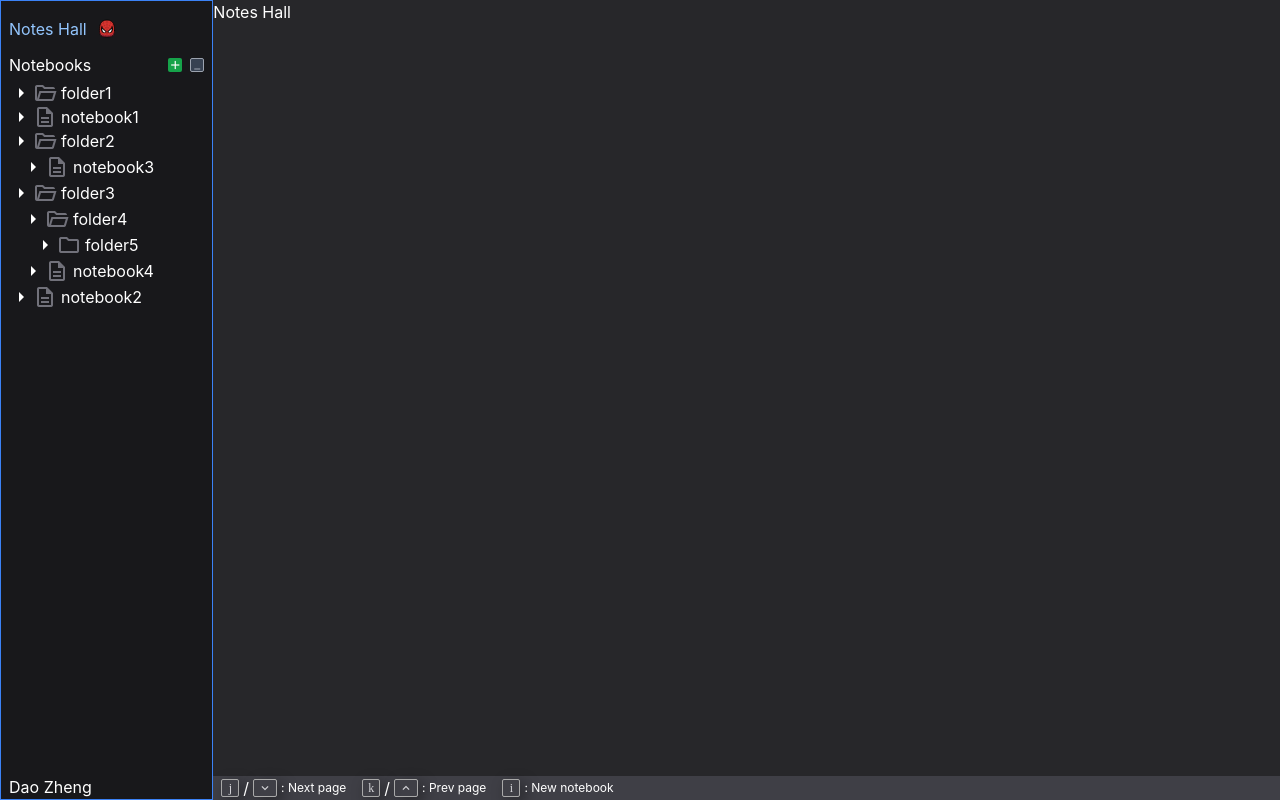
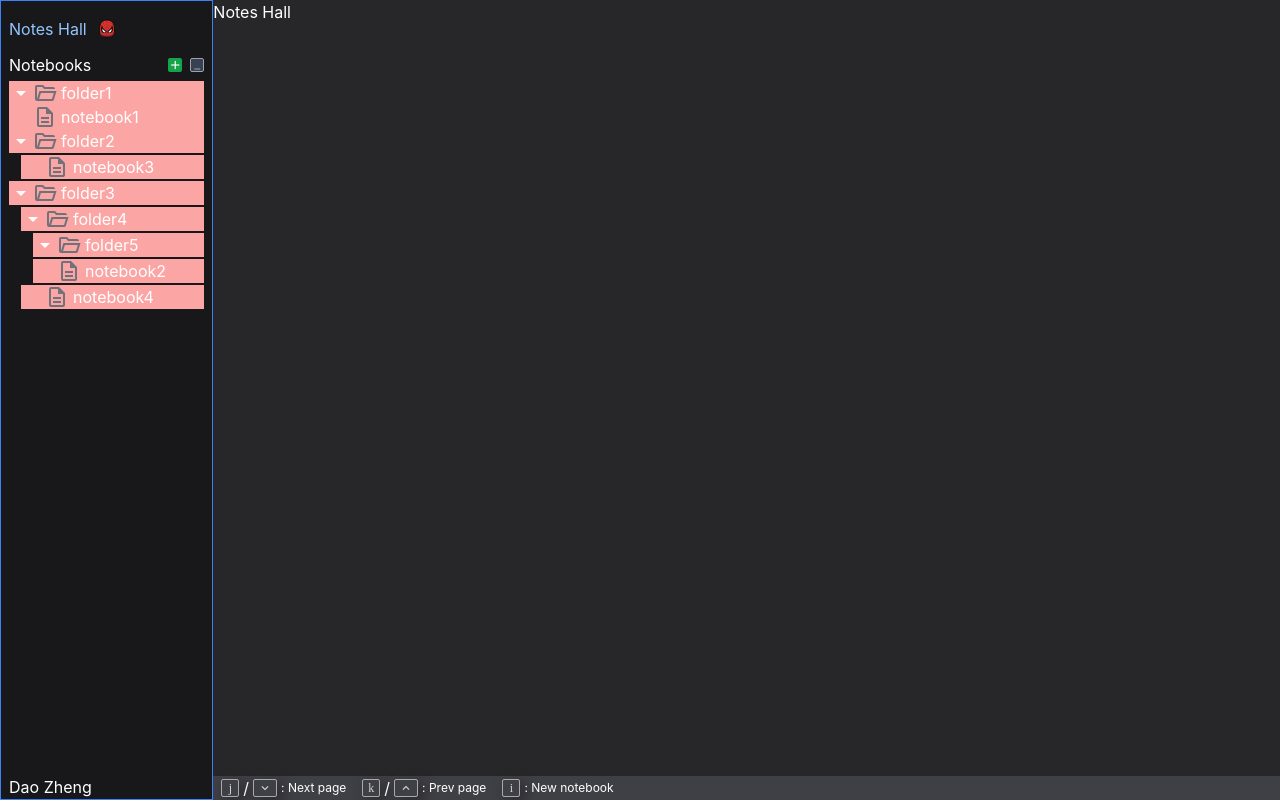
Before and after one commit to daoyzheng/notecraft, a React (Vite) app: page / in a window 1280 px wide. Built offline with nearby package versions, Linux system fonts and the light colour scheme.

Commit message:
Adjust notebook list styling

```diff
--- a/src/components/directoryTree/DirectoryTree.tsx
+++ b/src/components/directoryTree/DirectoryTree.tsx
@@ -11,8 +11,8 @@ const DirectoryTree = ({ directoryItems, selectedItem }: Props) => {
         directoryItems.map(item => {
           return (
             <li key={item.id}>
-              <div className="flex items-center">
-                <i className="material-symbols-outlined cursor-pointer">arrow_right</i>
+              <div className="flex items-center bg-red-300 w-full">
+                <i className={`material-symbols-outlined cursor-pointer ${!item.isFolder && 'text-transparent'}`}>{item.expand ? 'arrow_drop_down': 'arrow_right'}</i>
                 <i className="material-symbols-outlined mr-1 text-zinc-500">{ item.isFolder ? item.expand ? 'folder_open' : 'folder' : 'description'}</i>
                 { item.name }
                 {
--- a/src/utils/mock.ts
+++ b/src/utils/mock.ts
@@ -179,6 +179,13 @@ export const notebookListMock : IDirectoryItem[] = [
             id: 5,
             name: 'folder5',
             isFolder: true,
+            expand: true,
+            children: []
+          },
+          {
+            id: 20,
+            name: 'notebook2',
+            isFolder: false,
             expand: false,
             children: []
           }
@@ -192,12 +199,5 @@ export const notebookListMock : IDirectoryItem[] = [
         children: []
       }
     ]
-  },
-  {
-    id: 20,
-    name: 'notebook2',
-    isFolder: false,
-    expand: false,
-    children: []
   }
 ]
```
